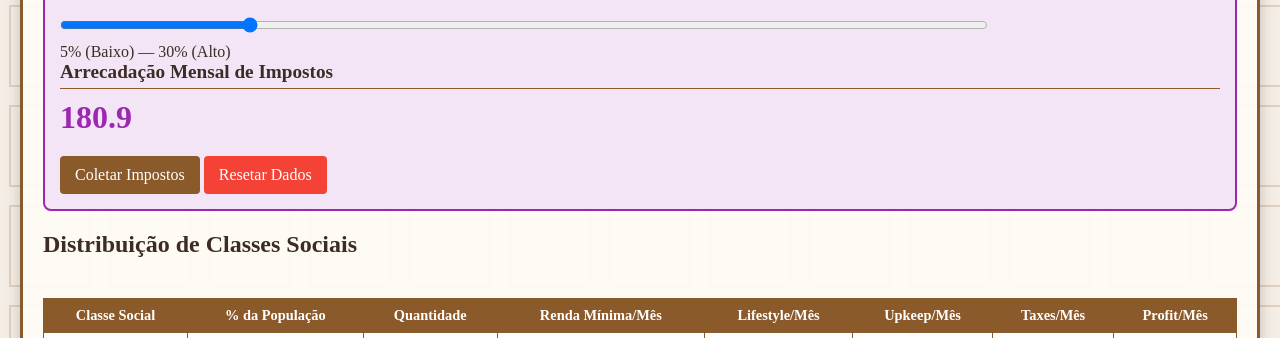
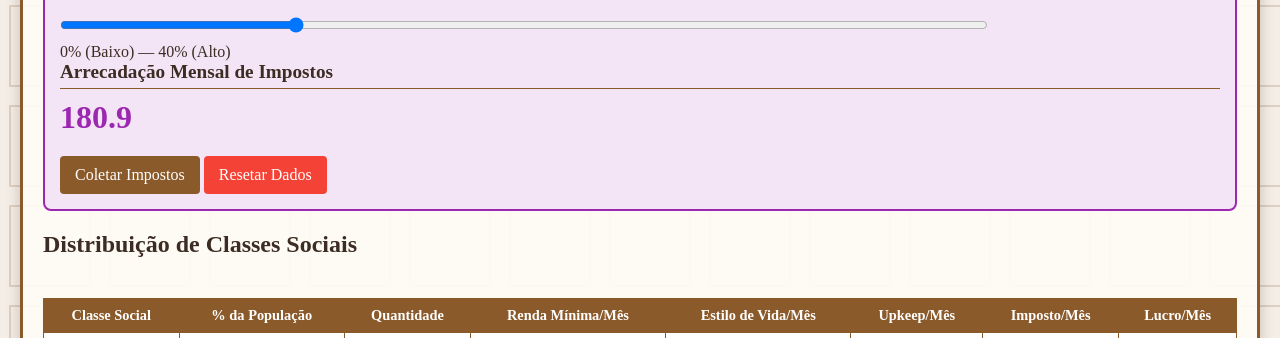
Before and after one commit to sekkiha/phandalin.github.io, a plain HTML site: page index.html in a window 1280 px wide. Shown: the part 604-942 px from the top of the page. Drawn offline with Linux system fonts and the light colour scheme.

Commit message:
Update index.html

```diff
--- a/index.html
+++ b/index.html
@@ -3,7 +3,7 @@
 <head>
     <meta charset="UTF-8">
     <meta name="viewport" content="width=device-width, initial-scale=1.0">
-    <title>Tracker de Recursos - Phandalin</title>
+    <title>Gerenciamento de Phandalin</title>
     <style>
         :root {
             --color-dark: #3c2c23;
@@ -256,8 +256,8 @@
             <h2>Sistema de Impostos</h2>
             <div class="stat-title">Taxa de Impostos</div>
             <div class="stat-value taxes" id="tax-rate-value">10%</div>
-            <input type="range" class="stat-slider" id="tax-rate-slider" min="5" max="30" value="10">
-            <div>5% (Baixo) — 30% (Alto)</div>
+            <input type="range" class="stat-slider" id="tax-rate-slider" min="0" max="40" value="10">
+            <div>0% (Baixo) — 40% (Alto)</div>
 
             <div class="stat-title">Arrecadação Mensal de Impostos</div>
             <div class="stat-value taxes" id="tax-revenue-value">15.6 GP</div>
@@ -274,10 +274,10 @@
                         <th>% da População</th>
                         <th>Quantidade</th>
                         <th>Renda Mínima/Mês</th>
-                        <th>Lifestyle/Mês</th>
+                        <th>Estilo de Vida/Mês</th>
                         <th>Upkeep/Mês</th>
-                        <th>Taxes/Mês</th>
-                        <th>Profit/Mês</th>
+                        <th>Imposto/Mês</th>
+                        <th>Lucro/Mês</th>
                     </tr>
                 </thead>
                 <tbody>
```
